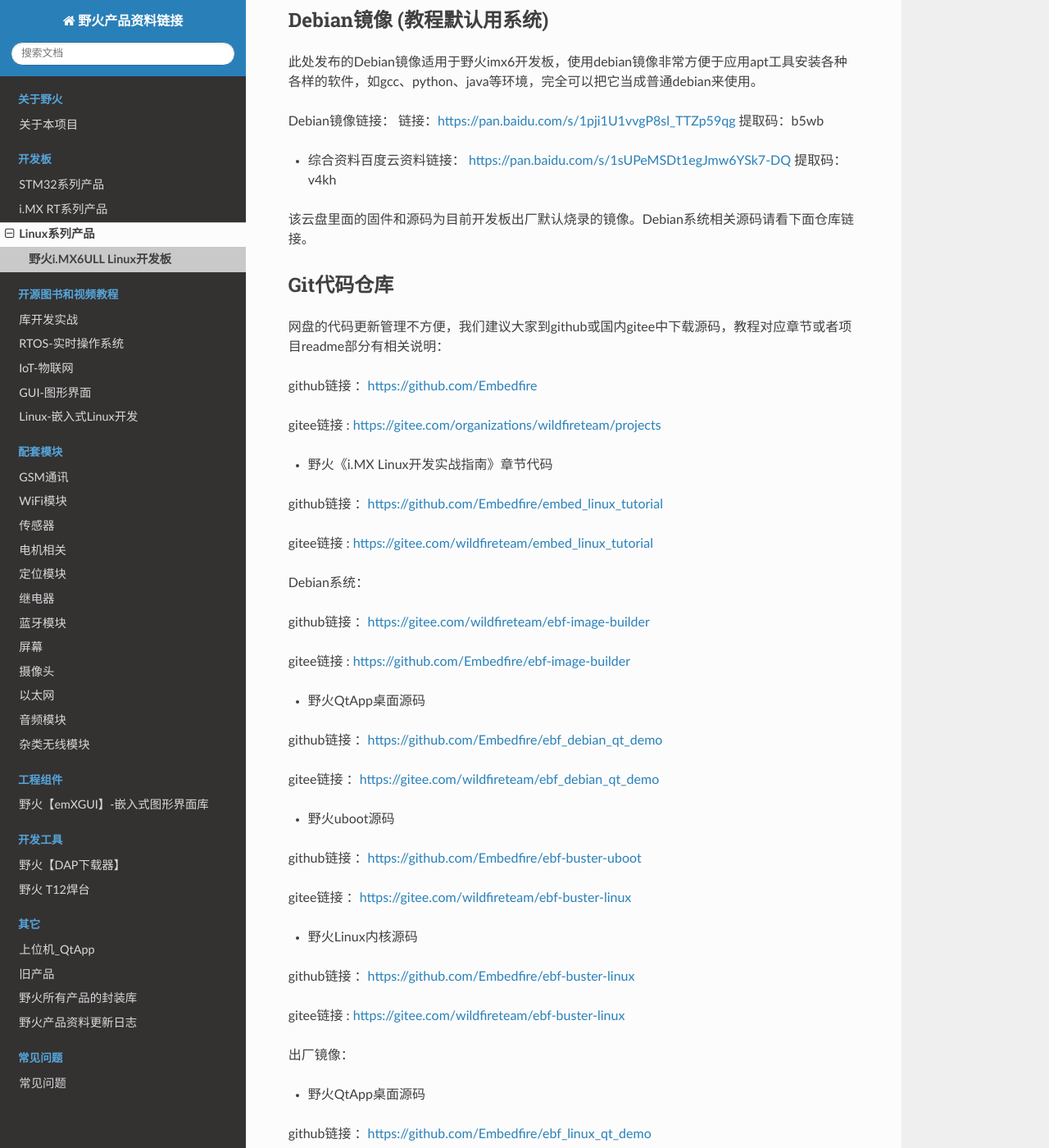
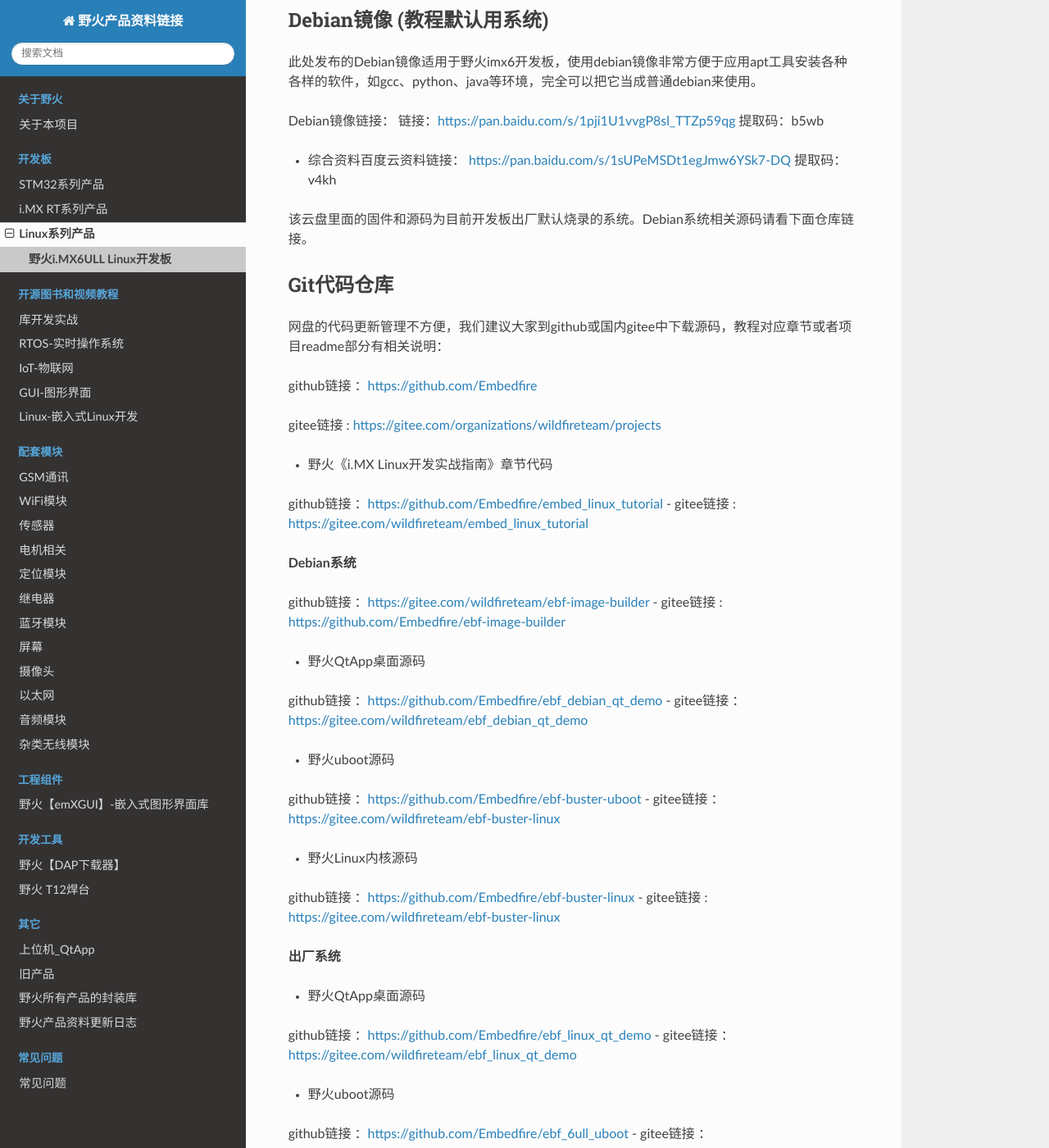
Before and after one commit to Embedfire/ebf_products, a Sphinx documentation site: the page built from documentation/linux/ebf_i.mx6ull.rst, in a window 1280 px wide and 1400 px high, scrolled down 713 px. Shown: the whole window at 82% size. Built offline with Sphinx 7.4.7 and the Read the Docs theme 2.0.0, drawn with Linux system fonts in a browser that asks for light colours; pages that are not in the unit, such as notebooks, are missing from menus; some of the changed text lies outside the part shown.

Commit message:
Update ebf_i.mx6ull.rst

```diff
--- a/documentation/linux/ebf_i.mx6ull.rst
+++ b/documentation/linux/ebf_i.mx6ull.rst
@@ -37,7 +37,7 @@
 - 综合资料百度云资料链接：
   https://pan.baidu.com/s/1sUPeMSDt1egJmw6YSk7-DQ
   提取码：v4kh
-该云盘里面的固件和源码为目前开发板出厂默认烧录的镜像。Debian系统相关源码请看下面仓库链接。
+该云盘里面的固件和源码为目前开发板出厂默认烧录的系统。Debian系统相关源码请看下面仓库链接。
 
 
 Git代码仓库
@@ -51,57 +51,42 @@
 
 -  野火《i.MX Linux开发实战指南》章节代码
 
-github链接 ：https://github.com/Embedfire/embed_linux_tutorial
-
-gitee链接  : https://gitee.com/wildfireteam/embed_linux_tutorial
+github链接 ：https://github.com/Embedfire/embed_linux_tutorial  -  gitee链接  : https://gitee.com/wildfireteam/embed_linux_tutorial
 
 
-Debian系统：
+**Debian系统**
 
-github链接 ：https://gitee.com/wildfireteam/ebf-image-builder
 
-gitee链接  : https://github.com/Embedfire/ebf-image-builder
+github链接 ：https://gitee.com/wildfireteam/ebf-image-builder  -  gitee链接  : https://github.com/Embedfire/ebf-image-builder
 
 
 -  野火QtApp桌面源码
 
-github链接 ：https://github.com/Embedfire/ebf_debian_qt_demo
-
-gitee链接  ：https://gitee.com/wildfireteam/ebf_debian_qt_demo
+github链接 ：https://github.com/Embedfire/ebf_debian_qt_demo   -  gitee链接  ：https://gitee.com/wildfireteam/ebf_debian_qt_demo
 
 -  野火uboot源码
 
-github链接 ：https://github.com/Embedfire/ebf-buster-uboot
-
-gitee链接  ：https://gitee.com/wildfireteam/ebf-buster-linux
+github链接 ：https://github.com/Embedfire/ebf-buster-uboot     -   gitee链接  ：https://gitee.com/wildfireteam/ebf-buster-linux
 
 -  野火Linux内核源码
 
-github链接 ：https://github.com/Embedfire/ebf-buster-linux
-
-gitee链接  : https://gitee.com/wildfireteam/ebf-buster-linux
+github链接 ：https://github.com/Embedfire/ebf-buster-linux     -   gitee链接  : https://gitee.com/wildfireteam/ebf-buster-linux
 
 
 
-出厂镜像：
+**出厂系统**
 
 -  野火QtApp桌面源码
 
-github链接 ：https://github.com/Embedfire/ebf_linux_qt_demo
-
-gitee链接  ：https://gitee.com/wildfireteam/ebf_linux_qt_demo
+github链接 ：https://github.com/Embedfire/ebf_linux_qt_demo     -  gitee链接  ：https://gitee.com/wildfireteam/ebf_linux_qt_demo
 
 -  野火uboot源码
 
-github链接 ：https://github.com/Embedfire/ebf_6ull_uboot
-
-gitee链接  ：https://gitee.com/wildfireteam/ebf_6ull_uboot
+github链接 ：https://github.com/Embedfire/ebf_6ull_uboot        -  gitee链接  ：https://gitee.com/wildfireteam/ebf_6ull_uboot
 
 -  野火Linux内核源码
 
-github链接 ：https://github.com/Embedfire/ebf_6ull_linux
-
-gitee链接  : https://gitee.com/wildfireteam/ebf_6ull_linux
+github链接 ：https://github.com/Embedfire/ebf_6ull_linux        -   gitee链接  : https://gitee.com/wildfireteam/ebf_6ull_linux
 
 
 
```
